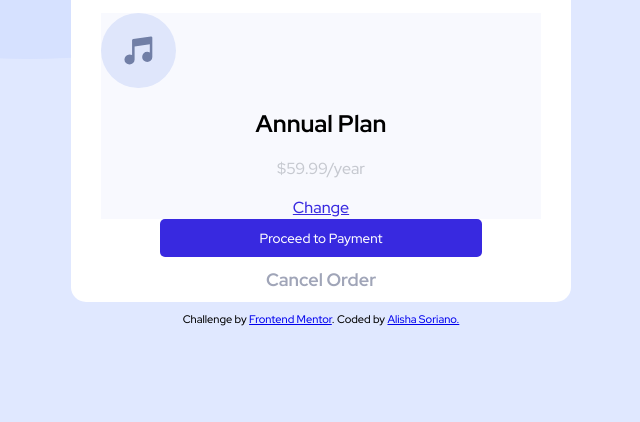
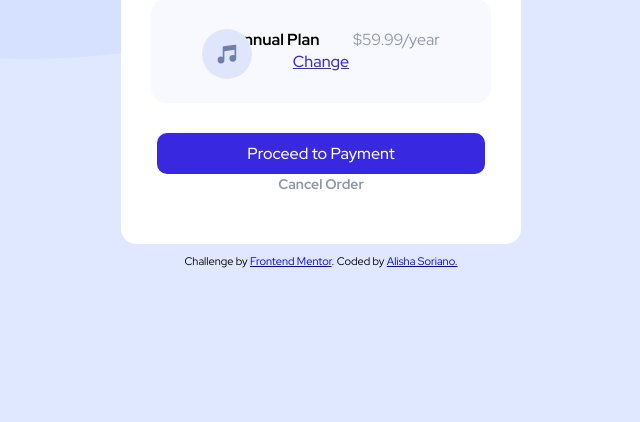
Before and after one commit to AlishaSo/order-summary-component, a plain HTML site: page main.html in a window 1280 px wide. Shown: the part 378-800 px from the top of the page, without its empty margins (319-959 px from the left). Drawn offline with Linux system fonts and the light colour scheme.

Commit message:
Rearrange plan type information.

```diff
--- a/main.html
+++ b/main.html
@@ -4,29 +4,29 @@
     <meta charset='utf-8'/>
     <title>Order Summary</title>
     <link rel='icon' type='image/png' sizes='32x32' href='./images/favicon-32x32.png'/> <!--icon for tab display-->
-    <link href="https://fonts.googleapis.com/css2?family=Red+Hat+Display:wght@500;700;900&display=swap" rel="stylesheet"> <!--provided font-->
+    <link href="https://fonts.googleapis.com/css2?family=Red+Hat+Display:wght@400;500;700;900&display=swap" rel="stylesheet"> <!--provided font-->
     <link href='style.css' rel='stylesheet'/> <!--CSS file-->
   </head>
   <body>
     <div id='container'>
       <!--<div id='banner'>-->
-        <img src='images/illustration-hero.svg'>
+        <img id='banner' src='images/illustration-hero.svg'>
       <!--</div>-->
       <h1 id='title'>Order Summary</h1>
-      <p>You can now listen to millions
+      <p class='grey-text'>You can now listen to millions
         of songs, audiobooks, and podcasts on any
         device anywhere you like!</p>
-      <div class='plan-type'>
+      <div class='plan'>
+      <div id='plan-type'>
         <img id='music' src='images/icon-music.svg'/>
-        <!--<div id='plan-type'>-->
-          <h2 id='section-title'>Annual Plan</h2>
-          <p id='price'>$59.99/year</p>
-        <!--</div>-->
+          <span id='plan-title'>Annual Plan</span>
+          <span class='grey-text' id='price'>$59.99/year</span>
+        </div>
         <button class='btn' id='change-btn'>Change</button>
       </div>
       <button class='btn' id='proceed-payment-btn'>Proceed to Payment</button>
       <br/>
-      <button class='btn' id='cancel-btn'>Cancel Order</button>
+      <button class='btn grey-text' id='cancel-btn'>Cancel Order</button>
     </div>
     <footer>
       Challenge by
--- a/style.css
+++ b/style.css
@@ -10,8 +10,7 @@ body {
 
 p {
   font-size: 16px;
-  font-weight: 500;    /* make bold */
-  color: #C6C9D0;      /* grey color to match template */
+  font-weight: 400;    /* make bold */
   margin-right: 30px;
   margin-left: 30px;
 }
@@ -22,12 +21,8 @@ footer {
   margin-top: 10px;
 }
 
-img {
-  width: 500px;
-  display: flex;
-  justify-content: center;
-  border-top-left-radius: 15px;          /* round corner */
-  border-top-right-radius: 15px;         /* round corner */
+.grey-text {
+  color: #9096A6;         /* grey color to match template */
 }
 
 .btn {
@@ -35,11 +30,22 @@ img {
   vertical-align: middle;
   cursor: pointer;                             /* match active state to template *//*  */
   font-family: 'Red Hat Display', sans-serif;   /* change font to match template */
+  font-weight: 500;
 }
 
-.plan-type {
+.plan {
   background-color: #F8F9FE;
-  margin: 0 30px;
+  border-radius: 15px;
+  margin: 30px 30px;
+  padding: 30px;
+}
+
+#banner {
+  width: 400px;
+  display: flex;
+  justify-content: center;
+  border-top-left-radius: 15px;          /* round corner */
+  border-top-right-radius: 15px;         /* round corner */
 }
 
 #title {
@@ -47,21 +53,38 @@ img {
   font-size: 30px;
 }
 
-#section-title {
+#plan-title {
   font-weight: 700;
+  margin: 0;
+  padding: 15px 30px;
 }
 
 #container {
   background-color: white;
   border-radius: 15px;
-  width: 500px;
+  width: 400px;
   margin: auto;
   text-align: center;
   /*border: 1px solid black;*/
 }
 
 #music {
-  width: 75px;
+  width: 50px;
+  margin: 0;
+  padding: 0;
+  position: absolute;
+}
+
+#plan-type {
+  float: ;
+  margin: 0;
+  padding: 0;
+}
+
+#price {
+  margin: 0;
+  padding: 0;
+  display: ;
 }
 
 #change-btn {
@@ -80,10 +103,11 @@ img {
 #proceed-payment-btn {
   background-color: hsl(245, 75%, 52%);
   border: none;
-  border-radius: 5px;
+  border-radius: 10px;
   color: white;
+  font-size: 16px;
   margin: ;
-  padding: 10px 100px;
+  padding: 10px 90px;
 }
 
 #proceed-payment-btn:hover {
@@ -93,17 +117,11 @@ img {
 #cancel-btn {
   border: none;
   background-color: white;
-  margin: 10px;
-  color: #A0A5B8;
-  font-size: 18px;
+  margin-bottom: 50px;
+  font-size: 14px;
   font-weight: 700;
 }
 
 #cancel-btn:hover {
   color: #465066;
 }
-
-/*#music, #section-title, #price, #change-btn {
-  display: inline-block;
-  justify-content: center;
-}/*
```
